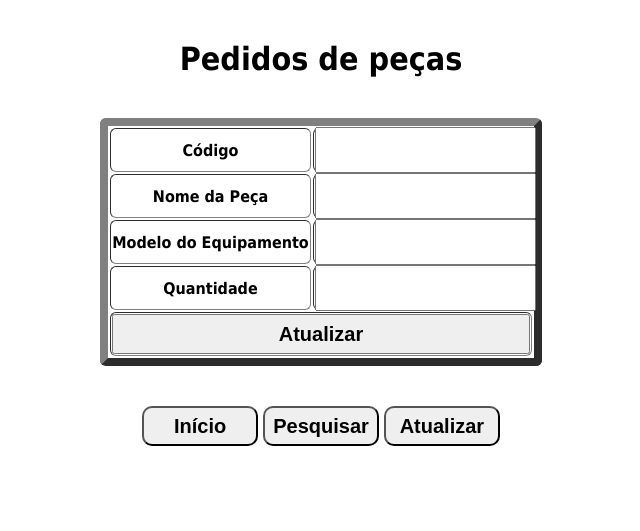
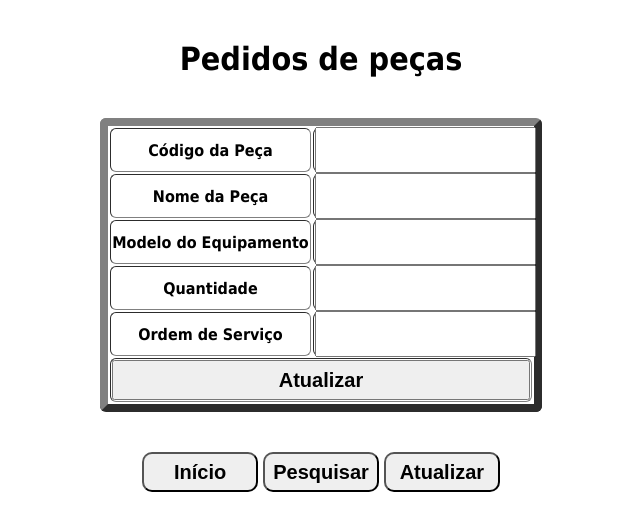
Before and after one commit to MauroTi/Projeto-Alfatek, a PHP site: page /atualizar.php?id=1 in a window 1280 px wide. Shown: the top 531 px of the page, without its empty margins (319-959 px from the left). Run offline with PHP 8.4, Linux system fonts and the light colour scheme; data that the repository does not hold is empty.

Commit message:
Primeiro rascunho

```diff
--- a/atualizar.php
+++ b/atualizar.php
@@ -71,8 +71,8 @@ if (isset($_GET['msg'])) {
 				<table border="8" class="centro">
 					<input type="hidden" name="id" value="<?php echo $_GET['id']; ?>">
 					<tr>
-						<th>Código</th>
-						<td><input type="text" name="Codigo" value="<?php echo $_GET['Codigo']; ?>"></td>
+						<th>Código da  Peça</th>
+						<td><input type="text" name="Codigo da peca" value="<?php echo $_GET['Codigo da peca']; ?>"></td>
 					</tr>
 					<tr>
 						<th>Nome da Peça</th>
@@ -85,6 +85,10 @@ if (isset($_GET['msg'])) {
 					<tr>
 						<th>Quantidade</th>
 						<td><input type="text" name="Quantidade" maxlength="7" style="text-transform: uppercase;" value="<?php echo $_GET['Quantidade']; ?>"></td>
+					</tr>
+					<tr>
+						<th>Ordem de Serviço</th>
+						<td><input type="text" name="O.S." maxlength="6" style="text-transform: uppercase;" value="<?php echo $_GET['O.S.']; ?>"></td>
 					</tr>
 					<tr>
 						<td  colspan="2">
```
